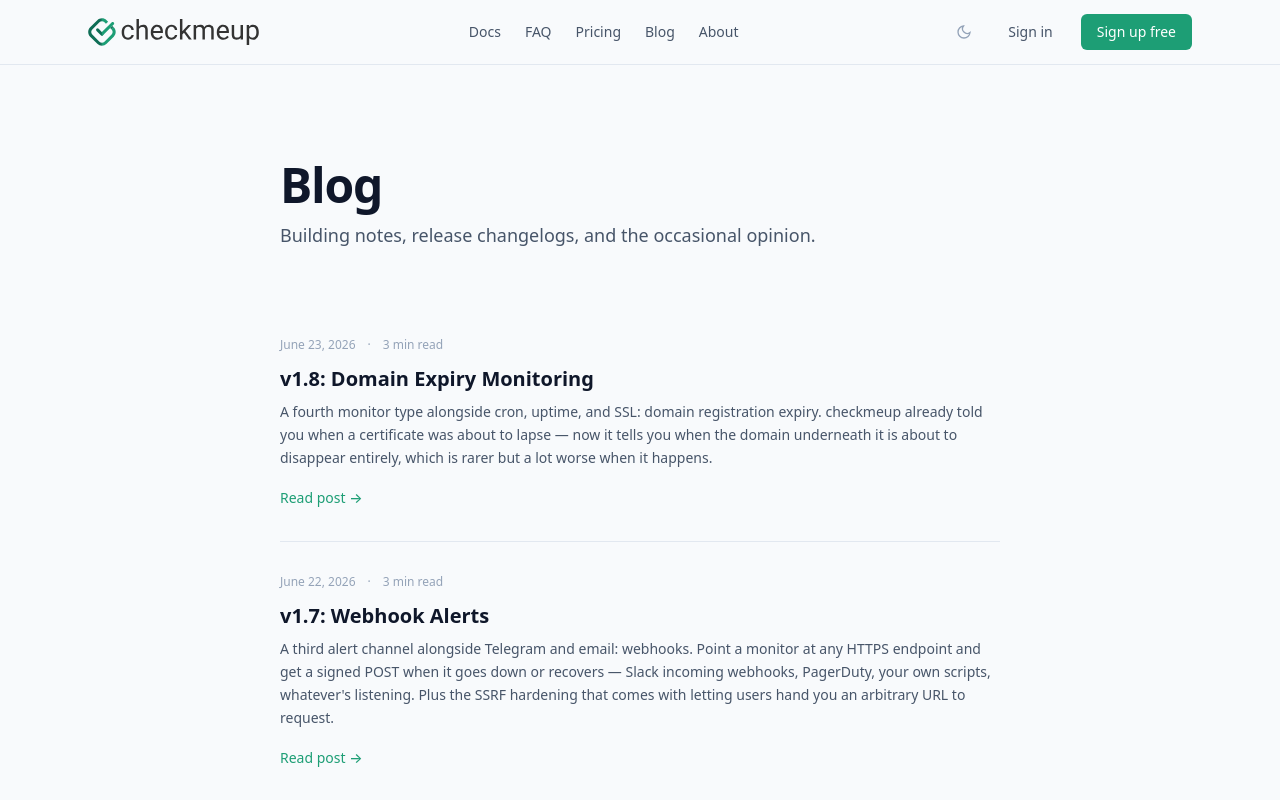
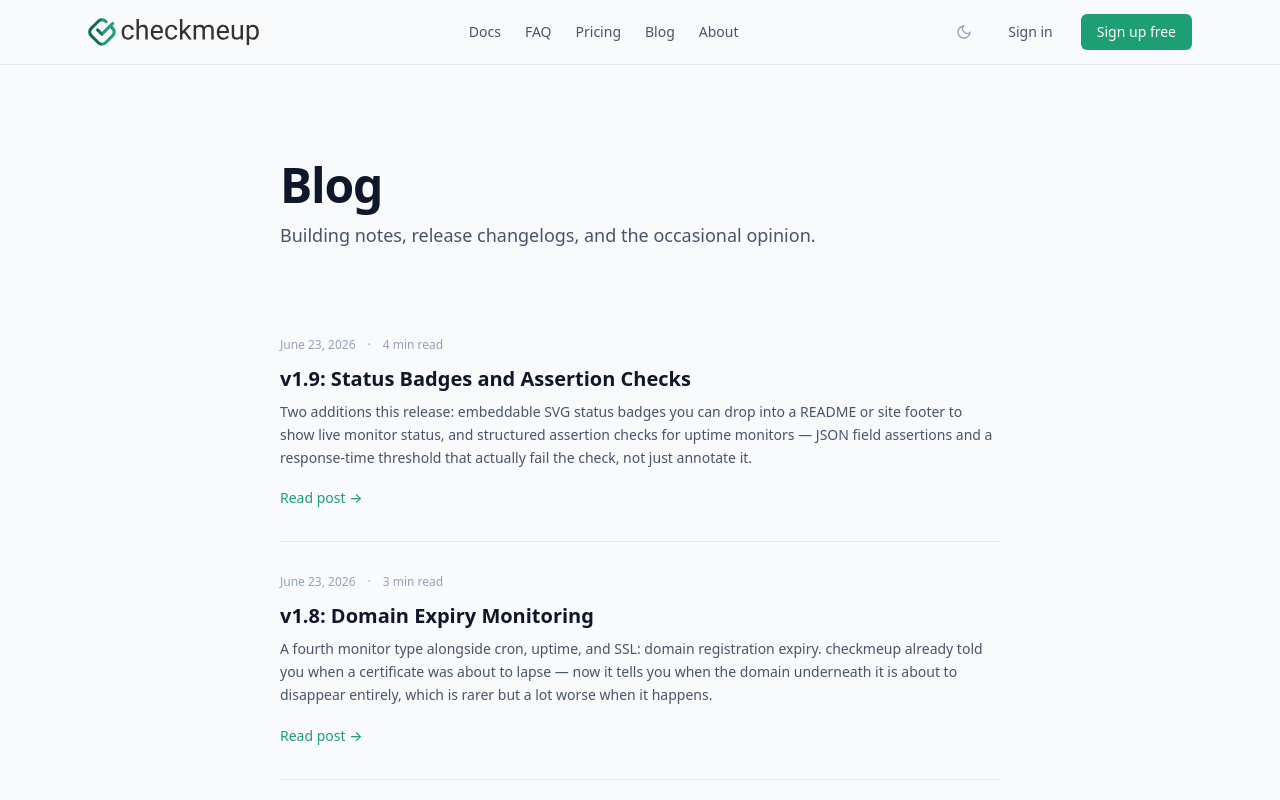
Before and after one commit to checkmeup/checkmeup, a Vue app in the folder apps/web/: page /blog in a window 1280 px wide. Shown: the top 800 px of the page. Built offline with nearby package versions, Linux system fonts and the light colour scheme; no server answers; what @tanstack/vue-query would draw is missing.

Commit message:
feat(blog): add v1.9 release notes for assertion checks

```diff
--- a/apps/web/src/blog/posts.ts
+++ b/apps/web/src/blog/posts.ts
@@ -9,6 +9,7 @@ import { post as v15ReleaseNotes } from './posts/v1-5-release-notes'
 import { post as v16ReleaseNotes } from './posts/v1-6-release-notes'
 import { post as v17ReleaseNotes } from './posts/v1-7-release-notes'
 import { post as v18ReleaseNotes } from './posts/v1-8-release-notes'
+import { post as v19ReleaseNotes } from './posts/v1-9-release-notes'
 
 export type { ContentBlock, BlogPost } from './types'
 
@@ -24,6 +25,7 @@ export const posts = [
   v16ReleaseNotes,
   v17ReleaseNotes,
   v18ReleaseNotes,
+  v19ReleaseNotes,
 ]
 
 export function getPost(slug: string) {
--- a/apps/web/src/blog/posts/v1-8-release-notes.ts
+++ b/apps/web/src/blog/posts/v1-8-release-notes.ts
@@ -54,7 +54,7 @@ export const post: BlogPost = {
     },
     {
       type: 'p',
-      text: 'Public status badges and assertion-based API checks are next up. Releases land on this blog as they ship; the GitHub repo has the full commit history and architecture decision records if you want the why behind any of this.',
+      text: 'Assertion-based API checks shipped same day as this post — see v1.9. Releases land on this blog as they ship; the GitHub repo has the full commit history and architecture decision records if you want the why behind any of this.',
     },
     {
       type: 'signature',
--- /dev/null
+++ b/apps/web/src/blog/posts/v1-9-release-notes.ts
@@ -0,0 +1,84 @@
+import type { BlogPost } from '../types'
+
+export const post: BlogPost = {
+  slug: 'v1-9-release-notes',
+  title: 'v1.9: Status Badges and Assertion Checks',
+  date: 'June 23, 2026',
+  readTime: '4 min read',
+  excerpt:
+    'Two additions this release: embeddable SVG status badges you can drop into a README or site footer to show live monitor status, and structured assertion checks for uptime monitors — JSON field assertions and a response-time threshold that actually fail the check, not just annotate it.',
+  content: [
+    {
+      type: 'p',
+      text: "v1.8 introduced domain expiry monitoring and closed the gap between what checkmeup tracks and what status pages could show. This release ships two features flagged in the v1.8 post as 'next up': public status badges and assertion-based uptime checks. Neither adds a new monitor type — both deepen what the existing four types can do.",
+    },
+    {
+      type: 'h3',
+      text: 'Status badges',
+    },
+    {
+      type: 'p',
+      text: "Each status page now has two badge endpoints: one for the page's overall status, one per attached monitor. Both return hand-rendered SVGs — the same operational/degraded/outage wording as the page banner, no external badge service, no new infrastructure. A GET to `/status/:slug/badge.svg` returns the page-level badge; `/status/:slug/badge/:monitor_id.svg` returns a single monitor's badge. Responses are cached for 60 seconds so an embedded badge on a high-traffic docs page doesn't fan out into constant re-checks.",
+    },
+    {
+      type: 'p',
+      text: 'The status page editor gets a Badges section listing every badge available for that page — the page-level one at the top, one row per attached monitor below. Each row shows a live preview and two copy buttons: one for the Markdown embed (`![status](...)`), one for HTML (`<img>` wrapped in an `<a>` linking back to the public page). Domain monitors, added in v1.8, appear here alongside the other three types.',
+    },
+    {
+      type: 'h3',
+      text: 'Domain monitors on status pages',
+    },
+    {
+      type: 'p',
+      text: "When domain monitoring shipped in v1.8 it wasn't wired into public status pages yet — you could track domain expiry internally but not surface it to visitors. That gap is now closed: domain monitors can be added to a status page the same way cron, uptime, and SSL monitors can, show the same status/days-remaining display on the public page, and are included in the page-level badge's overall status calculation.",
+    },
+    {
+      type: 'h3',
+      text: 'Assertion checks for uptime monitors',
+    },
+    {
+      type: 'p',
+      text: 'A 200 response can still be wrong. A health endpoint that always returns `{"status":"degraded"}` or a payment API that silently starts responding in 8 seconds are failures even when the HTTP status code looks clean. Assertion checks are the answer: structured conditions on the response beyond the status code.',
+    },
+    {
+      type: 'p',
+      text: 'Add one or more JSON assertions on a monitor. Each assertion has a path (dot-notation: `data.status` or `$.healthy`), a comparator (`equals`, `not_equals`, `contains`, `greater_than`, `less_than`), and an expected value. All assertions must pass — the first one that fails stops evaluation and records the exact reason. A response that isn\'t valid JSON when a JSON assertion is configured fails with "response is not valid JSON" rather than silently passing. The 512 KB body cap from the keyword check applies here too.',
+    },
+    {
+      type: 'h3',
+      text: 'Response-time threshold',
+    },
+    {
+      type: 'p',
+      text: 'Set a max response time in milliseconds. If the server responds but takes longer than the threshold, the check fails with "response time exceeded" — a distinct reason from a connection-level timeout, which already failed before this release. This is separate from the hard 10-second connection timeout: a 2 000 ms threshold fails a 3-second response that a clean status code would otherwise pass.',
+    },
+    {
+      type: 'h3',
+      text: 'How all the conditions fit together',
+    },
+    {
+      type: 'p',
+      text: 'Each check evaluates conditions in a fixed order: status code → keyword → JSON assertions → response-time threshold. The first failure stops the chain and is the recorded reason. Same two-consecutive-failures state machine and same alerting channels as before — no new monitoring model, just more things that can constitute a failure. A monitor with no assertions configured behaves exactly as before.',
+    },
+    {
+      type: 'h3',
+      text: "What's not in this release",
+    },
+    {
+      type: 'p',
+      text: "Multi-step (chained) API checks — verifying a login then calling an authenticated endpoint in one monitor — were scoped out. The implementation is a meaningful jump in complexity (request ordering, value templating between steps, new UI surface) and the remaining four assertion user stories didn't depend on it. It's a reasonable follow-on once the simpler assertion path has been in use for a while.",
+    },
+    {
+      type: 'h2',
+      text: 'Follow along',
+    },
+    {
+      type: 'p',
+      text: 'Multi-region checks and chained API requests are next on the radar. Releases land on this blog as they ship; the GitHub repo has the full commit history and architecture decision records if you want the why behind any of this.',
+    },
+    {
+      type: 'signature',
+      text: '— Andrew',
+    },
+  ],
+}
```
Also changed, not shown: 4 other files (tests, documents, lock files or other folders).
